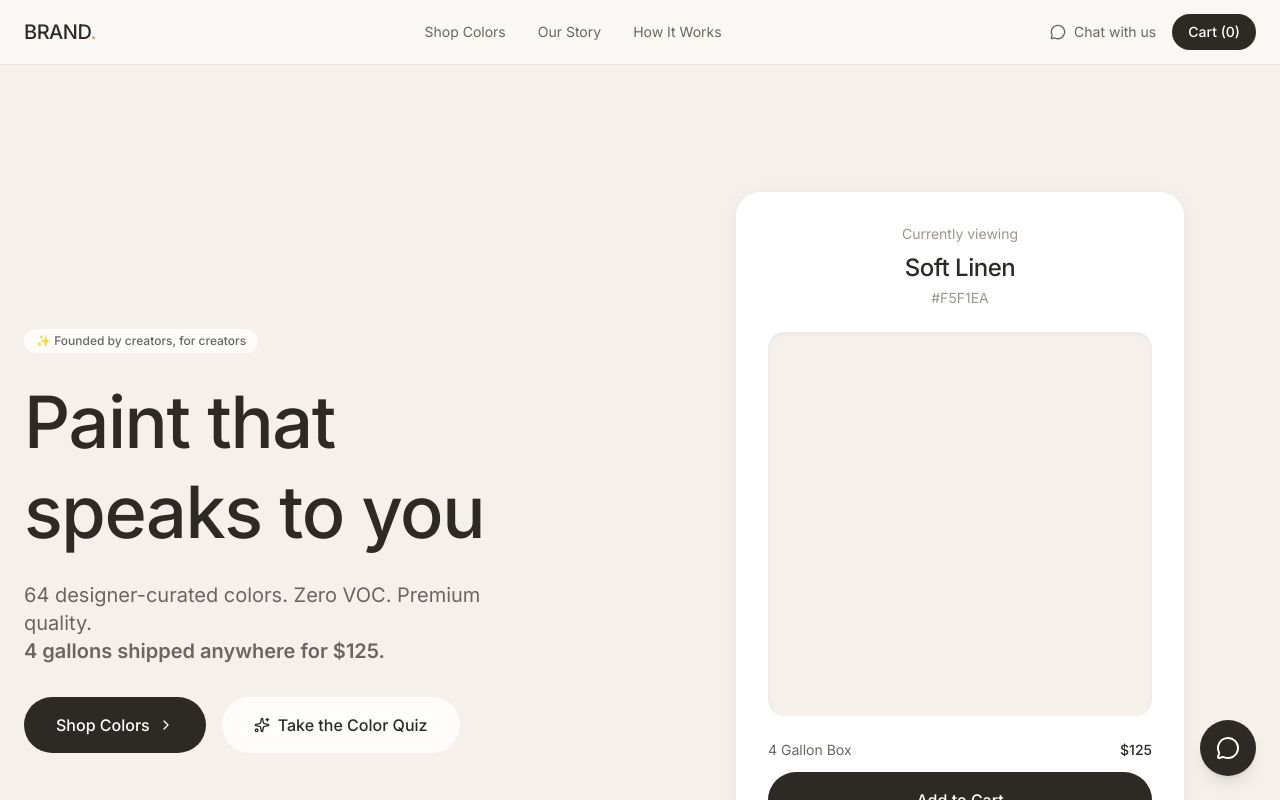
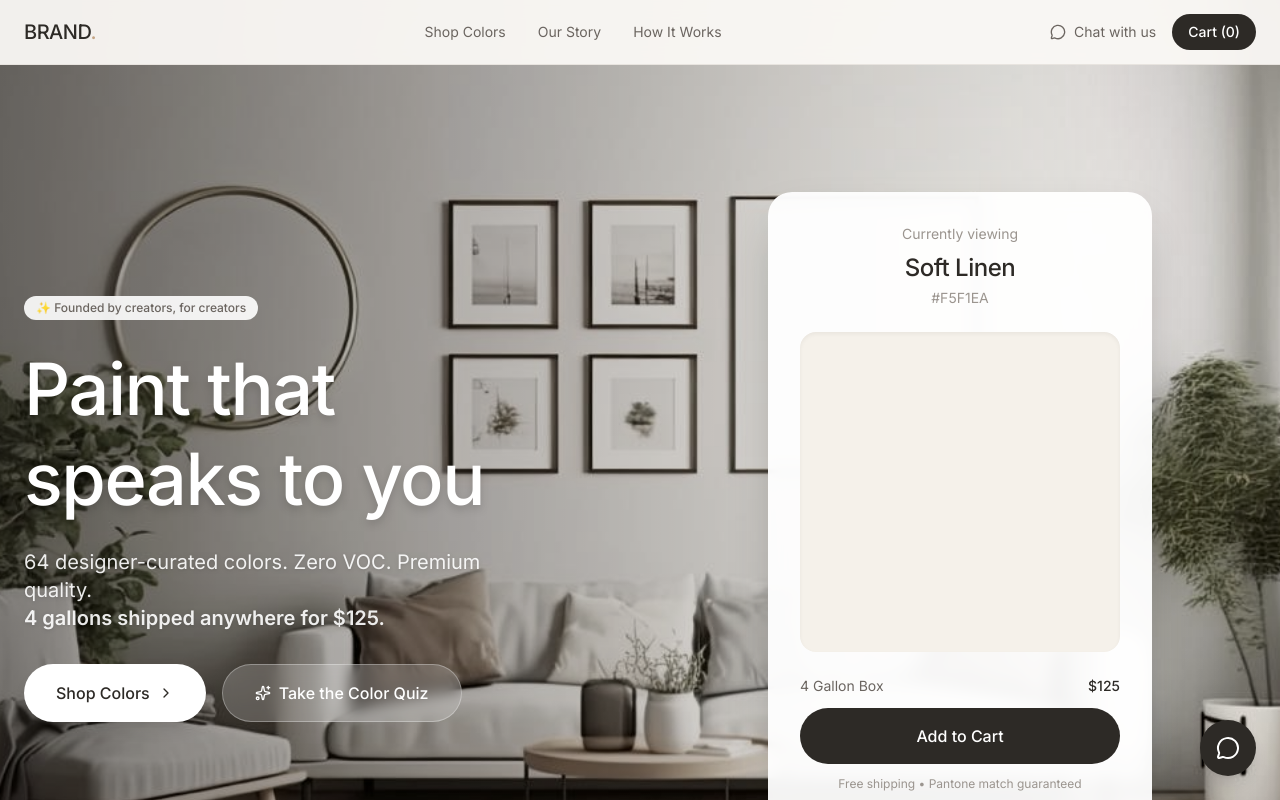
Before and after one commit to Gull-Stack/paint-brand, a Next.js app: page / in a window 1280 px wide. Shown: the top 800 px of the page. Built offline with nearby package versions, Linux system fonts and the light colour scheme.

Commit message:
🖼️ Add room photo background with color-changing wall overlay (blend mode)

```diff
--- a/src/app/page.tsx
+++ b/src/app/page.tsx
@@ -37,37 +37,58 @@ export default function HomePage() {
         </div>
       </header>
 
-      {/* Hero - Interactive Wall */}
-      <section
-        className="min-h-screen pt-16 wall-transition relative overflow-hidden"
-        style={{ backgroundColor: selectedColor.hex }}
-      >
-        <div className="max-w-7xl mx-auto px-6 py-20 md:py-32">
+      {/* Hero - Interactive Room with Color-Changing Wall */}
+      <section className="min-h-screen pt-16 relative overflow-hidden">
+        {/* Room Background Image */}
+        <div className="absolute inset-0">
+          <img
+            src="/room-bg.jpg"
+            alt="Living room"
+            className="w-full h-full object-cover"
+          />
+          {/* Color Overlay - blends with the wall while preserving furniture shadows */}
+          <div
+            className="absolute inset-0 wall-transition"
+            style={{
+              backgroundColor: selectedColor.hex,
+              mixBlendMode: 'multiply',
+              opacity: 0.35
+            }}
+          />
+          {/* Second overlay for more color intensity on lighter walls */}
+          <div
+            className="absolute inset-0 wall-transition"
+            style={{
+              backgroundColor: selectedColor.hex,
+              mixBlendMode: 'color',
+              opacity: 0.5
+            }}
+          />
+          {/* Gradient fade for text readability */}
+          <div className="absolute inset-0 bg-gradient-to-r from-black/40 via-black/20 to-transparent" />
+        </div>
+
+        <div className="relative max-w-7xl mx-auto px-6 py-20 md:py-32">
           <div className="grid lg:grid-cols-2 gap-12 items-center">
             {/* Left - Copy */}
             <div className="relative z-10">
-              <span className="inline-block px-3 py-1 bg-white/80 backdrop-blur-sm rounded-full text-xs font-medium text-text-secondary mb-6">
+              <span className="inline-block px-3 py-1 bg-white/90 backdrop-blur-sm rounded-full text-xs font-medium text-text-secondary mb-6">
                 ✨ Founded by creators, for creators
               </span>
-              <h1 className="text-4xl md:text-6xl lg:text-7xl font-light text-text-primary mb-6 leading-tight"
-                  style={{
-                    color: isLightColor(selectedColor.hex) ? '#2D2A26' : '#FFFFFF',
-                    mixBlendMode: 'normal'
-                  }}>
+              <h1 className="text-4xl md:text-6xl lg:text-7xl font-light text-white mb-6 leading-tight drop-shadow-lg">
                 Paint that<br />
                 <span className="font-medium">speaks to you</span>
               </h1>
-              <p className="text-lg md:text-xl mb-8 max-w-lg"
-                 style={{ color: isLightColor(selectedColor.hex) ? '#6B6560' : 'rgba(255,255,255,0.85)' }}>
+              <p className="text-lg md:text-xl mb-8 max-w-lg text-white/90 drop-shadow">
                 64 designer-curated colors. Zero VOC. Premium quality.<br />
                 <strong>4 gallons shipped anywhere for $125.</strong>
               </p>
               <div className="flex flex-col sm:flex-row gap-4">
-                <a href="#colors" className="inline-flex items-center justify-center gap-2 px-8 py-4 bg-cta text-white font-medium rounded-full btn-primary">
+                <a href="#colors" className="inline-flex items-center justify-center gap-2 px-8 py-4 bg-white text-text-primary font-medium rounded-full hover:bg-bg-cream transition-colors shadow-lg">
                   Shop Colors
                   <ChevronRight className="w-4 h-4" />
                 </a>
-                <button className="inline-flex items-center justify-center gap-2 px-8 py-4 bg-white/80 backdrop-blur-sm text-text-primary font-medium rounded-full hover:bg-white transition-colors">
+                <button className="inline-flex items-center justify-center gap-2 px-8 py-4 bg-white/20 backdrop-blur-sm text-white font-medium rounded-full hover:bg-white/30 transition-colors border border-white/30">
                   <Sparkles className="w-4 h-4" />
                   Take the Color Quiz
                 </button>
@@ -76,7 +97,7 @@ export default function HomePage() {
 
             {/* Right - Color Preview Card */}
             <div className="relative">
-              <div className="bg-white rounded-3xl p-8 shadow-soft max-w-md mx-auto lg:ml-auto">
+              <div className="bg-white/95 backdrop-blur-sm rounded-3xl p-8 shadow-2xl max-w-sm mx-auto lg:ml-auto">
                 <div className="text-center mb-6">
                   <p className="text-sm text-text-muted mb-2">Currently viewing</p>
                   <h3 className="text-2xl font-medium text-text-primary">{selectedColor.name}</h3>
@@ -85,7 +106,7 @@ export default function HomePage() {
 
                 {/* Color Swatch */}
                 <div
-                  className="w-full aspect-square rounded-2xl mb-6 shadow-inner"
+                  className="w-full aspect-square rounded-2xl mb-6 shadow-inner wall-transition"
                   style={{ backgroundColor: selectedColor.hex }}
                 />
 
@@ -108,7 +129,7 @@ export default function HomePage() {
         </div>
 
         {/* Floating Color Picker */}
-        <div className="absolute bottom-8 left-1/2 -translate-x-1/2 bg-white rounded-full px-4 py-3 shadow-lg flex items-center gap-2 max-w-[90vw] overflow-x-auto">
+        <div className="absolute bottom-8 left-1/2 -translate-x-1/2 bg-white/95 backdrop-blur-sm rounded-full px-4 py-3 shadow-xl flex items-center gap-2 max-w-[90vw] overflow-x-auto z-20">
           {PAINT_COLORS.slice(0, 12).map((color) => (
             <button
               key={color.id}
```
Also changed, not shown: public/room-bg.jpg (added).
